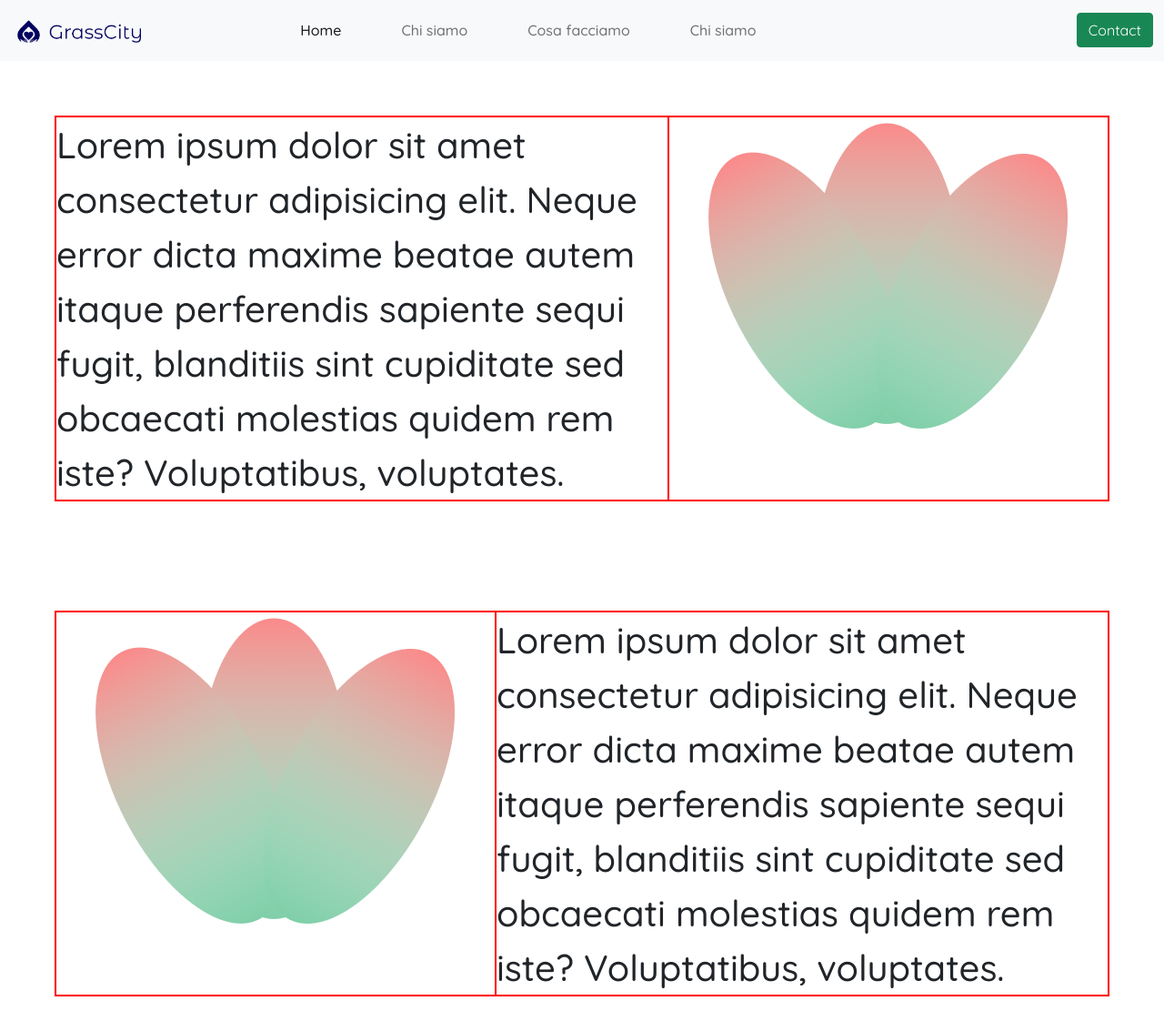
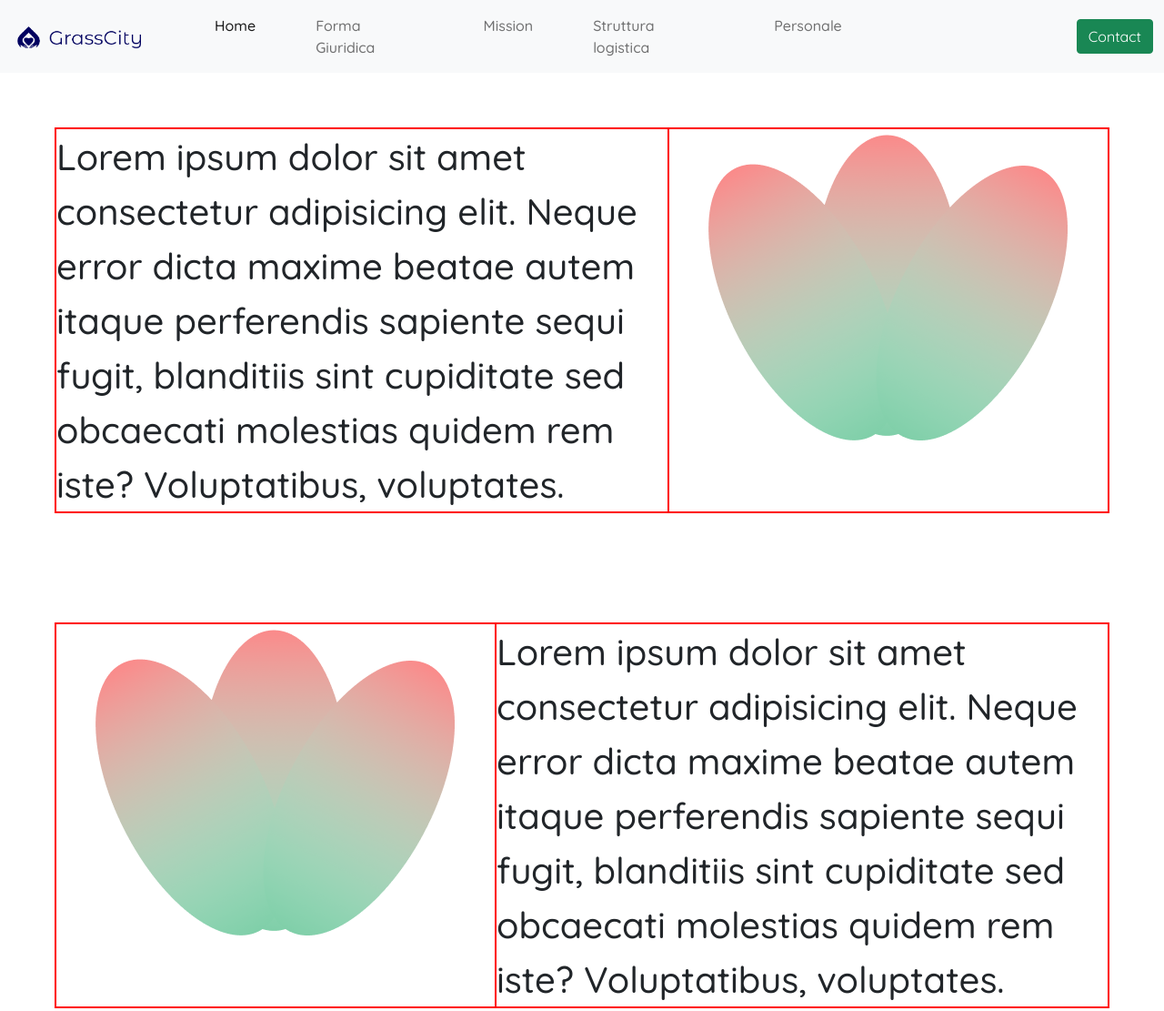
Before and after one commit to DarioCepele/DarioCepele.github.io, a plain HTML site: page index.html in a window 1280 px wide. Shown: the top 1111 px of the page at 91% size. Drawn offline with nearby package versions, Linux system fonts and the light colour scheme.

Commit message:
Update index.html

```diff
--- a/index.html
+++ b/index.html
@@ -21,19 +21,36 @@
                 <a class="nav-link active" aria-current="page" href="#">Home</a>
               </li>
               <li class="nav-item navs">
-                <a class="nav-link" href="#">Chi siamo</a>
+                <a class="nav-link" href="#">Forma Giuridica</a>
               </li>
               <li class="nav-item navs">
-                <a class="nav-link" href="#">Cosa facciamo</a>
+                <a class="nav-link" href="#">Mission</a>
               </li>
               <li class="nav-item navs">
-                <a class="nav-link" href="#">Chi siamo</a>
+                <a class="nav-link" href="#">Struttura logistica</a>
+              </li>
+              <li class="nav-item navs">
+                <a class="nav-link" href="#">Personale</a>
               </li>
             </ul>
           </div>
           <button type="button" class="btn btn-success">Contact</button>
         </div>
     </nav>
+    <div class="box">
+        <div class="txt">Lorem ipsum dolor sit amet consectetur adipisicing elit. Neque error dicta maxime beatae autem itaque perferendis sapiente sequi fugit, blanditiis sint cupiditate sed obcaecati molestias quidem rem iste? Voluptatibus, voluptates.</div>
+        <div class="foglia">
+            <img src="img/foglia.png">
+        </div>
+    </div>
+
+    <div class="box">
+        <div class="foglia">
+            <img src="img/foglia.png">
+        </div>
+        <div class="txt">Lorem ipsum dolor sit amet consectetur adipisicing elit. Neque error dicta maxime beatae autem itaque perferendis sapiente sequi fugit, blanditiis sint cupiditate sed obcaecati molestias quidem rem iste? Voluptatibus, voluptates.</div>
+    </div>
+
     <div class="box">
         <div class="txt">Lorem ipsum dolor sit amet consectetur adipisicing elit. Neque error dicta maxime beatae autem itaque perferendis sapiente sequi fugit, blanditiis sint cupiditate sed obcaecati molestias quidem rem iste? Voluptatibus, voluptates.</div>
         <div class="foglia">
@@ -55,6 +72,7 @@
 
 
 
+
     <script src="https://cdn.jsdelivr.net/npm/bootstrap@5.0.0/dist/js/bootstrap.bundle.min.js" integrity="sha384-p34f1UUtsS3wqzfto5wAAmdvj+osOnFyQFpp4Ua3gs/ZVWx6oOypYoCJhGGScy+8" crossorigin="anonymous"></script>
 </body>
 </html>
```
